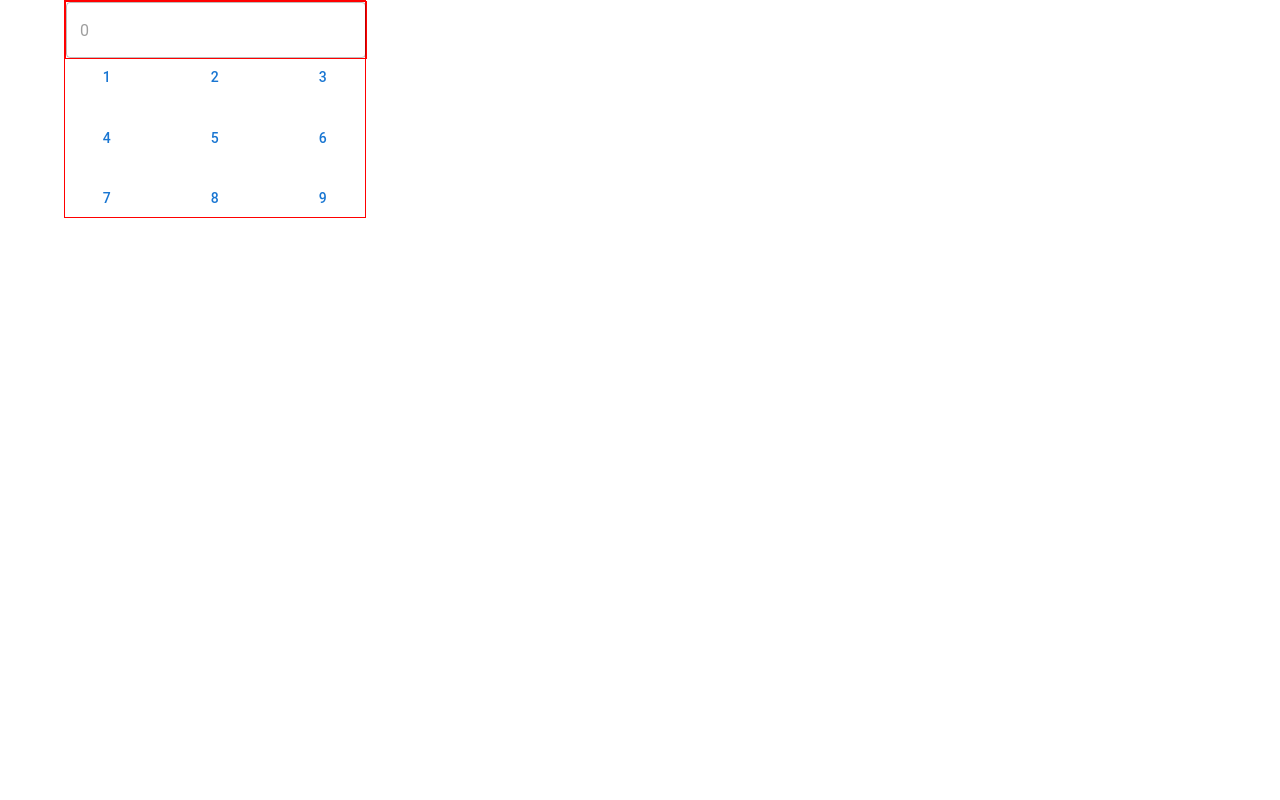
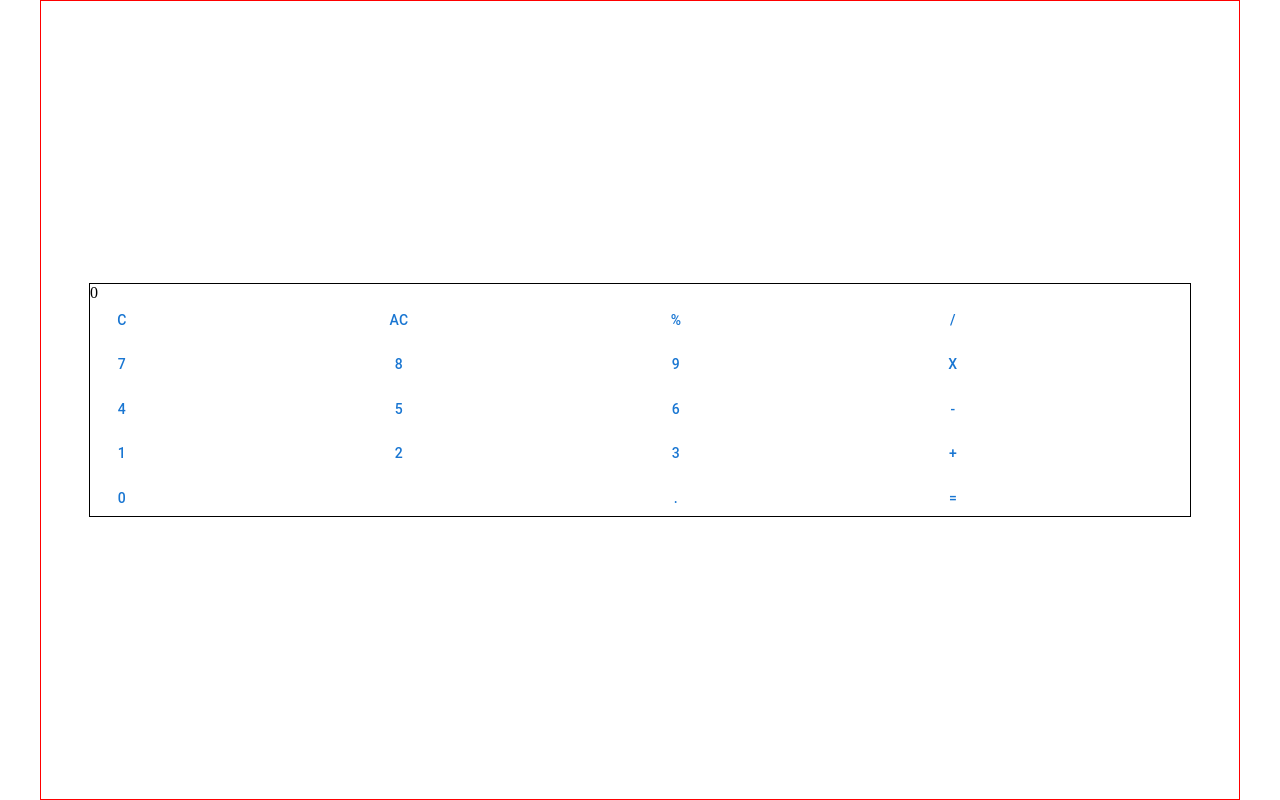
Before and after one commit to guowei42/web-clones, a React (Vite) app: page /bounceculator in a window 1280 px wide. Built offline with nearby package versions, Linux system fonts and the light colour scheme.

Commit message:
add basic calculator layotu

```diff
--- a/src/App.tsx
+++ b/src/App.tsx
@@ -4,7 +4,7 @@ import { Outlet } from "react-router-dom";
 const App = () => {
     return (
         <Box sx={{ display: "flex", flexDirection: "column", height: "100vh" }}>
-            <Container sx={{ flex: "1" }}>
+            <Container sx={{ flex: "1", border: "1px solid red" }}>
                 <Outlet />
             </Container>
         </Box>
--- /dev/null
+++ b/src/components/Bounceculator/components/CalcDisplay.tsx
@@ -0,0 +1,5 @@
+const CalcDisplay = ({ value }: { value: number }) => {
+    return <div>{value}</div>;
+};
+
+export default CalcDisplay;
--- /dev/null
+++ b/src/components/Bounceculator/components/NumPad.tsx
@@ -0,0 +1,75 @@
+import { Button } from "@mui/material";
+import Grid from "@mui/material/Unstable_Grid2";
+import { useState } from "react";
+
+const NumPad = () => {
+    const [calcVal, setCalcVal] = useState<number>(0);
+
+    return (
+        <Grid container spacing={1}>
+            <Grid xs={3}>
+                <Button>C</Button>
+            </Grid>
+            <Grid xs={3}>
+                <Button>AC</Button>
+            </Grid>
+            <Grid xs={3}>
+                <Button>%</Button>
+            </Grid>
+            <Grid xs={3}>
+                <Button>/</Button>
+            </Grid>
+
+            <Grid xs={3}>
+                <Button>7</Button>
+            </Grid>
+            <Grid xs={3}>
+                <Button>8</Button>
+            </Grid>
+            <Grid xs={3}>
+                <Button>9</Button>
+            </Grid>
+            <Grid xs={3}>
+                <Button>x</Button>
+            </Grid>
+
+            <Grid xs={3}>
+                <Button>4</Button>
+            </Grid>
+            <Grid xs={3}>
+                <Button>5</Button>
+            </Grid>
+            <Grid xs={3}>
+                <Button>6</Button>
+            </Grid>
+            <Grid xs={3}>
+                <Button>-</Button>
+            </Grid>
+
+            <Grid xs={3}>
+                <Button>1</Button>
+            </Grid>
+            <Grid xs={3}>
+                <Button>2</Button>
+            </Grid>
+            <Grid xs={3}>
+                <Button>3</Button>
+            </Grid>
+            <Grid xs={3}>
+                <Button>+</Button>
+            </Grid>
+
+            <Grid xs={6}>
+                <Button>0</Button>
+            </Grid>
+            <Grid xs={3}>
+                <Button>.</Button>
+            </Grid>
+            <Grid xs={3}>
+                <Button>=</Button>
+            </Grid>
+        </Grid>
+    );
+};
+
+export default NumPad;
--- a/src/components/Bounceculator/index.tsx
+++ b/src/components/Bounceculator/index.tsx
@@ -1,35 +1,25 @@
-import { Box, Button, TextField } from "@mui/material";
-import Grid from "@mui/material/Unstable_Grid2";
+import { Box, Container } from "@mui/material";
 import { useState } from "react";
+import CalcDisplay from "./components/CalcDisplay";
+import NumPad from "./components/NumPad";
 
 const Bounceculator = () => {
     const [calcVal, setCalcVal] = useState<number>(0);
 
     return (
-        <Box sx={{ width: "300px", border: "1px solid red" }}>
-            <TextField
-                disabled
-                value={calcVal}
-                fullWidth
-                sx={{ border: "1px solid red" }}
-            />
-            <Grid container spacing={{ xs: 2, md: 3 }}>
-                {Array.from(Array(9)).map((_, index) => (
-                    <Grid
-                        xs={4}
+        <Container
             sx={{
+                height: "100%",
                 display: "flex",
                 justifyContent: "center",
                 alignItems: "center",
             }}
         >
-                        <Button onClick={() => setCalcVal(index + 1)}>
-                            {index + 1}
-                        </Button>
-                    </Grid>
-                ))}
-            </Grid>
+            <Box sx={{ border: "1px solid black" }}>
+                <CalcDisplay value={calcVal} />
+                <NumPad />
             </Box>
+        </Container>
     );
 };
 
```
Also changed, not shown: src/components/Bounceculator/functions/math.tsx (added, +15 -0 lines). Lines whose indentation alone changed are shown as unchanged.
